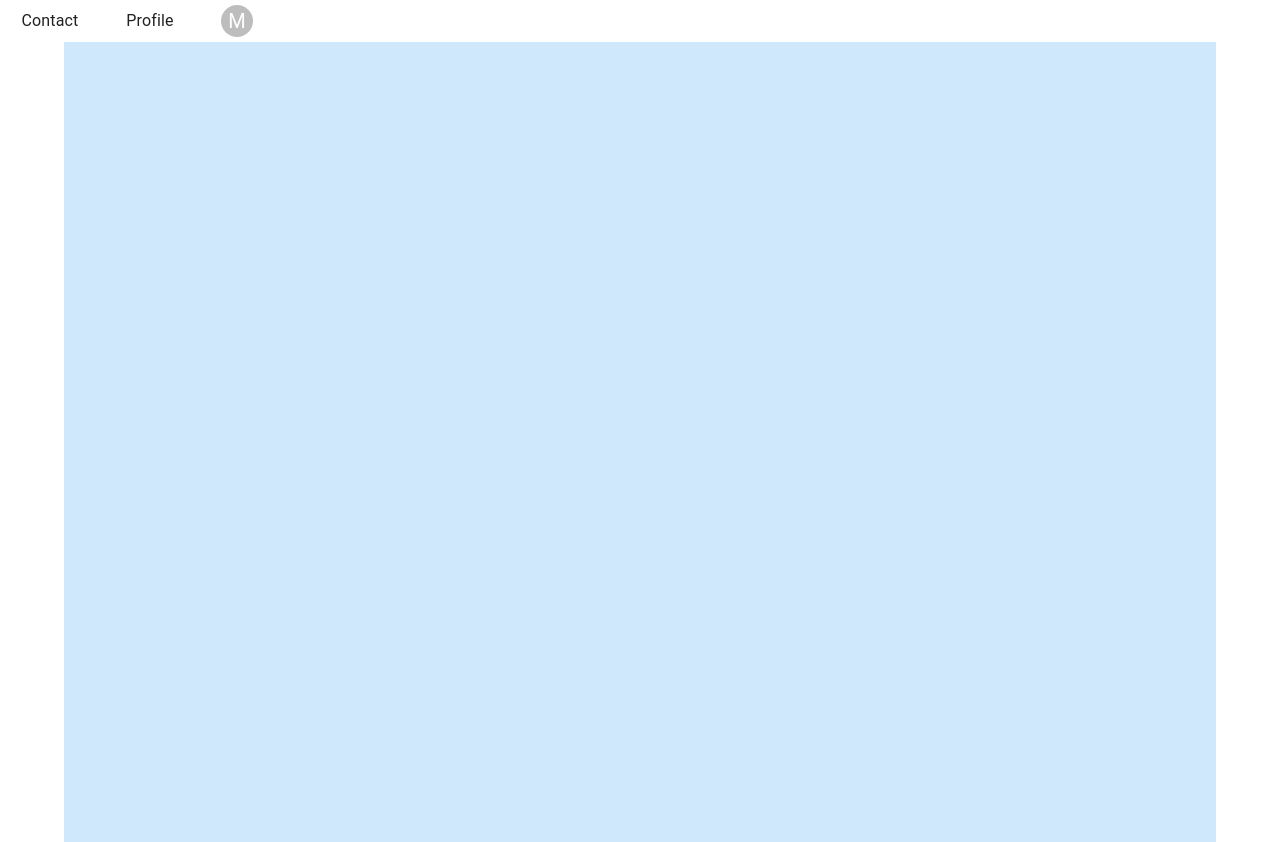
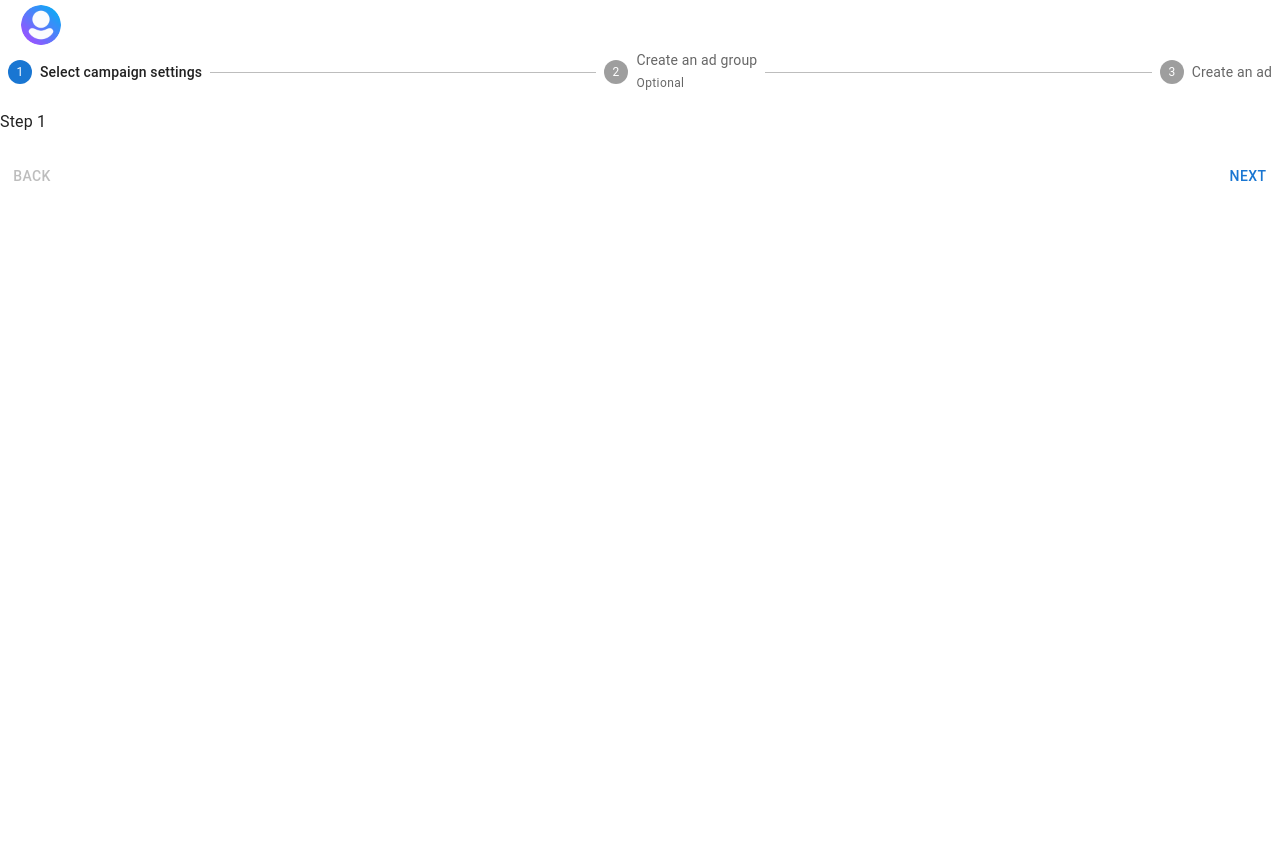
Before and after one commit to Funread/funread, a React (Create React App) app in the folder frontend/: page /createbook in a window 1280 px wide. After the commit the page ends 800 px from the top, so only its background shows below. Built offline with nearby package versions, Linux system fonts and the light colour scheme.

Commit message:
story/FR-45  Creating Wizard and react router

```diff
--- a/frontend/package.json
+++ b/frontend/package.json
@@ -38,5 +38,8 @@
       "last 1 firefox version",
       "last 1 safari version"
     ]
+  },
+  "devDependencies": {
+    "react-router-dom": "^6.3.0"
   }
 }
--- /dev/null
+++ b/frontend/src/Components/Books/BookCreatorWizard.jsx
@@ -0,0 +1,22 @@
+import React from 'react'
+
+import HorizontalLinearStepper from '../Shared/HorizontalLinearStepper'
+class BookCreatorWizard extends React.Component {
+    constructor(props) {
+        super(props)
+        this.state = {
+            //ListHere
+            label: 'Hello World'
+        }
+    }
+
+    render() {
+        //Pre
+        return (
+            <HorizontalLinearStepper/>
+
+        )
+    }
+}
+
+export default BookCreatorWizard
--- a/frontend/src/Components/Shared/AccountMenu.jsx
+++ b/frontend/src/Components/Shared/AccountMenu.jsx
@@ -22,10 +22,10 @@ export default function AccountMenu() {
     setAnchorEl(null);
   };
   return (
-    <React.Fragment>
-      <Box sx={{ display: 'flex', alignItems: 'center', textAlign: 'center' }}>
-        <Typography sx={{ minWidth: 100 }}>Contact</Typography>
-        <Typography sx={{ minWidth: 100 }}>Profile</Typography>
+      <React.Fragment>
+
+          <Box sx={{ display: 'flex', alignContent: 'right', flex: 'right', alignItems: 'right', textAlign: 'center'     }}>
+
         <Tooltip title="Account settings">
           <IconButton
             onClick={handleClick}
@@ -34,8 +34,8 @@ export default function AccountMenu() {
             aria-controls={open ? 'account-menu' : undefined}
             aria-haspopup="true"
             aria-expanded={open ? 'true' : undefined}
-          >
-            <Avatar sx={{ width: 32, height: 32 }}>M</Avatar>
+                  >
+                      <Avatar alt="User" src="/img/defaultUser.png"/>
           </IconButton>
         </Tooltip>
       </Box>
@@ -75,10 +75,10 @@ export default function AccountMenu() {
         anchorOrigin={{ horizontal: 'right', vertical: 'bottom' }}
       >
         <MenuItem>
-          <Avatar /> Profile
+                  <Avatar src="/img/defaultUser.png" /> Profile
         </MenuItem>
         <MenuItem>
-          <Avatar /> My account
+                  <Avatar src="/img/defaultUser.png"/> My account
         </MenuItem>
         <Divider />
         <MenuItem>
--- /dev/null
+++ b/frontend/src/Components/Shared/HorizontalLinearStepper.jsx
@@ -0,0 +1,115 @@
+import * as React from 'react';
+import Box from '@mui/material/Box';
+import Stepper from '@mui/material/Stepper';
+import Step from '@mui/material/Step';
+import StepLabel from '@mui/material/StepLabel';
+import Button from '@mui/material/Button';
+import Typography from '@mui/material/Typography';
+
+const steps = ['Select campaign settings', 'Create an ad group', 'Create an ad'];
+
+export default function HorizontalLinearStepper() {
+  const [activeStep, setActiveStep] = React.useState(0);
+  const [skipped, setSkipped] = React.useState(new Set());
+
+  const isStepOptional = (step) => {
+    return step === 1;
+  };
+
+  const isStepSkipped = (step) => {
+    return skipped.has(step);
+  };
+
+  const handleNext = () => {
+    let newSkipped = skipped;
+    if (isStepSkipped(activeStep)) {
+      newSkipped = new Set(newSkipped.values());
+      newSkipped.delete(activeStep);
+    }
+
+    setActiveStep((prevActiveStep) => prevActiveStep + 1);
+    setSkipped(newSkipped);
+  };
+
+  const handleBack = () => {
+    setActiveStep((prevActiveStep) => prevActiveStep - 1);
+  };
+
+  const handleSkip = () => {
+    if (!isStepOptional(activeStep)) {
+      // You probably want to guard against something like this,
+      // it should never occur unless someone's actively trying to break something.
+      throw new Error("You can't skip a step that isn't optional.");
+    }
+
+    setActiveStep((prevActiveStep) => prevActiveStep + 1);
+    setSkipped((prevSkipped) => {
+      const newSkipped = new Set(prevSkipped.values());
+      newSkipped.add(activeStep);
+      return newSkipped;
+    });
+  };
+
+  const handleReset = () => {
+    setActiveStep(0);
+  };
+
+  return (
+    <Box sx={{ width: '100%' }}>
+      <Stepper activeStep={activeStep}>
+        {steps.map((label, index) => {
+          const stepProps = {};
+          const labelProps = {};
+          if (isStepOptional(index)) {
+            labelProps.optional = (
+              <Typography variant="caption">Optional</Typography>
+            );
+          }
+          if (isStepSkipped(index)) {
+            stepProps.completed = false;
+          }
+          return (
+            <Step key={label} {...stepProps}>
+              <StepLabel {...labelProps}>{label}</StepLabel>
+            </Step>
+          );
+        })}
+      </Stepper>
+      {activeStep === steps.length ? (
+        <React.Fragment>
+          <Typography sx={{ mt: 2, mb: 1 }}>
+            All steps completed - you&apos;re finished
+          </Typography>
+          <Box sx={{ display: 'flex', flexDirection: 'row', pt: 2 }}>
+            <Box sx={{ flex: '1 1 auto' }} />
+            <Button onClick={handleReset}>Reset</Button>
+          </Box>
+        </React.Fragment>
+      ) : (
+        <React.Fragment>
+          <Typography sx={{ mt: 2, mb: 1 }}>Step {activeStep + 1}</Typography>
+          <Box sx={{ display: 'flex', flexDirection: 'row', pt: 2 }}>
+            <Button
+              color="inherit"
+              disabled={activeStep === 0}
+              onClick={handleBack}
+              sx={{ mr: 1 }}
+            >
+              Back
+            </Button>
+            <Box sx={{ flex: '1 1 auto' }} />
+            {isStepOptional(activeStep) && (
+              <Button color="inherit" onClick={handleSkip} sx={{ mr: 1 }}>
+                Skip
+              </Button>
+            )}
+
+            <Button onClick={handleNext}>
+              {activeStep === steps.length - 1 ? 'Finish' : 'Next'}
+            </Button>
+          </Box>
+        </React.Fragment>
+      )}
+    </Box>
+  );
+}
--- /dev/null
+++ b/frontend/src/Components/Shared/Index.jsx
@@ -0,0 +1,19 @@
+import React from 'react'
+
+class Index extends React.Component {
+    constructor(props) {
+        super(props)
+        this.state = {
+
+        }
+    }
+
+    render() {
+        //Pre
+        return (
+           null
+        )
+    }
+}
+
+export default Index
--- /dev/null
+++ b/frontend/src/Components/Shared/NoPage.jsx
@@ -0,0 +1,24 @@
+import React from 'react'
+import Box from '@mui/material/Box';
+import Container from '@mui/material/Container';
+
+class NoPage extends React.Component {
+    constructor(props) {
+        super(props)
+        this.state = {
+            //ListHere
+        }
+    }
+
+    render() {
+        console.log('NO PAGE')
+        //Pre
+        return (
+            <Container fixed>
+               <span>NO PAGE FOUND</span>
+            </Container>
+            )
+    }
+}
+
+export default NoPage
--- /dev/null
+++ b/frontend/src/Components/Shared/ReadingView.jsx
@@ -0,0 +1,25 @@
+import React from 'react'
+import Box from '@mui/material/Box';
+import Container from '@mui/material/Container';
+
+class ReadingView extends React.Component {
+    constructor(props) {
+        super(props)
+        this.state = {
+            //ListHere
+        }
+    }
+
+    render() {
+        //Pre
+        console.log('reading view')
+        return (
+            <Container fixed>
+                <Box sx={{ bgcolor: '#cfe8fc', height: '100vh' }} />
+                <span>asdasd</span>
+            </Container>
+            )
+    }
+}
+
+export default ReadingView
--- a/frontend/src/Dashboard.js
+++ b/frontend/src/Dashboard.js
@@ -1,17 +1,26 @@
 import * as React from 'react';
 import CssBaseline from '@mui/material/CssBaseline';
-import Box from '@mui/material/Box';
-import Container from '@mui/material/Container';
+
 import AccountMenu from './Components/Shared/AccountMenu';
-
+import Index from './Components/Shared/Index';
+import NoPage from './Components/Shared/NoPage';
+import ReadingView from './Components/Shared/ReadingView';
+import BookCreatorWizard from './Components/Books/BookCreatorWizard';
+import { BrowserRouter, Routes, Route } from "react-router-dom";
 export default function Dashboard() {
     return (
         <div>
             <AccountMenu/>
             <CssBaseline />
-            <Container fixed>
-                <Box sx={{ bgcolor: '#cfe8fc', height: '100vh' }} />
-            </Container>
+
+            <BrowserRouter>
+                <Routes>
+                    <Route path="/" element={<Index />} />
+                    <Route path="readingview" element={<ReadingView />} />
+                    <Route path="createbook" element={<BookCreatorWizard />} />
+                    <Route path="*" element={<NoPage />} />
+                </Routes>
+            </BrowserRouter>
         </div>
 
     );
```
Also changed, not shown: frontend/src/Components/ExampleComponent.jsx (added, +25 -0 lines), frontend/public/img/defaultUser.png (added), 1 other file (tests, documents, lock files or other folders).
